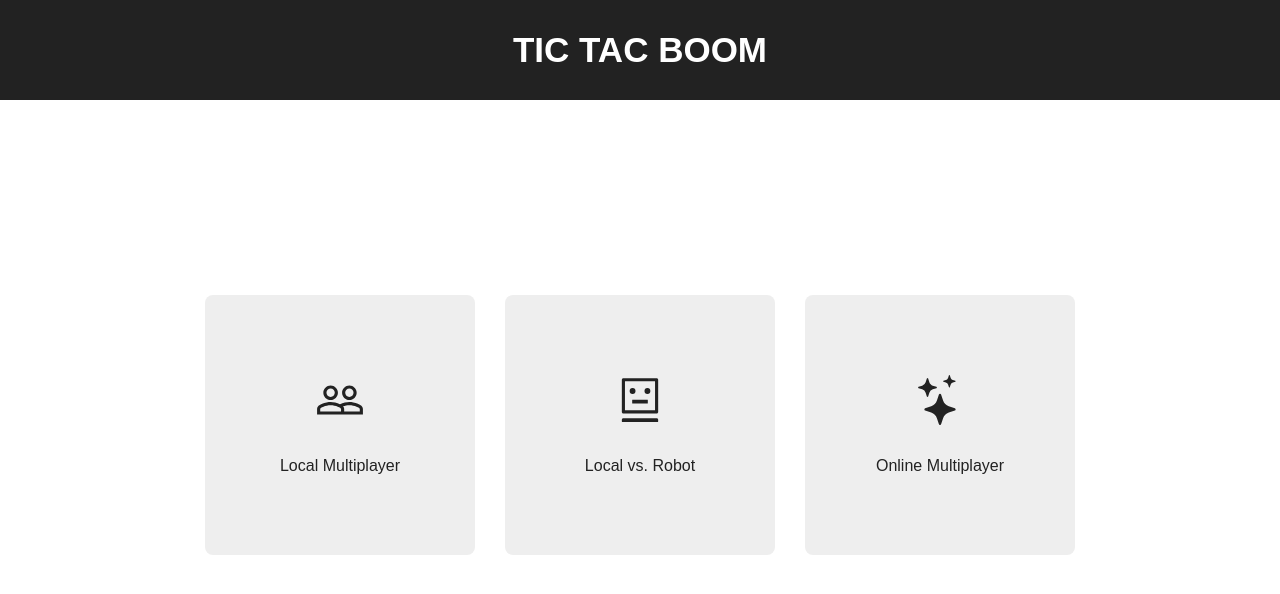
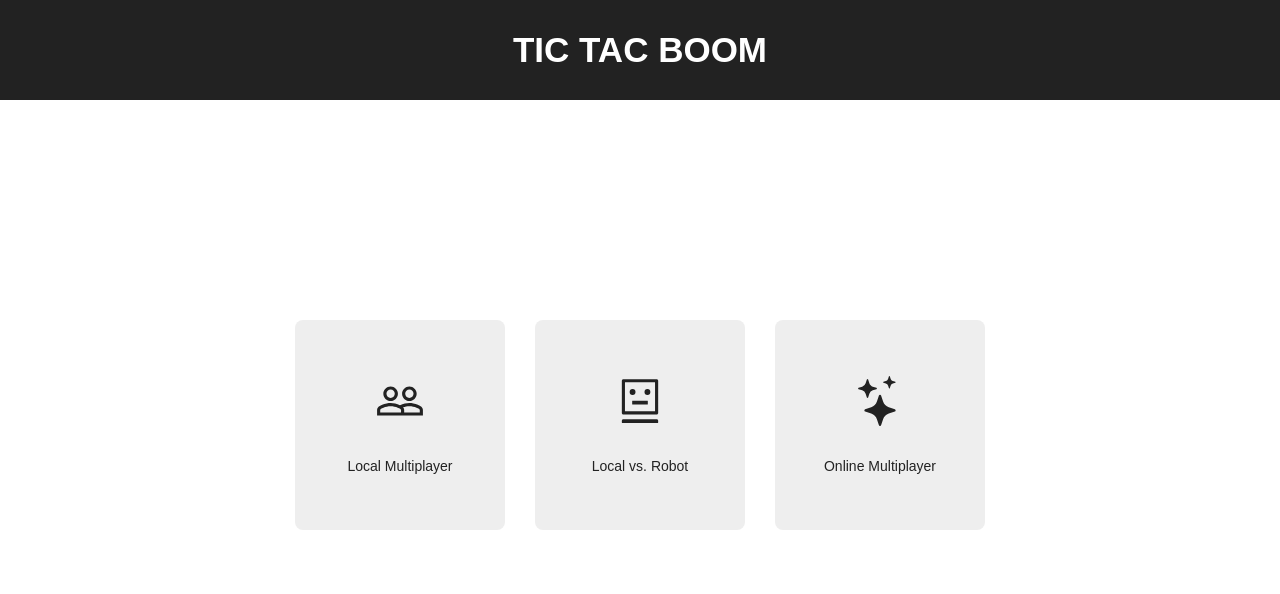
Before and after one commit to RobertCooney99/tic-tac-boom, a React (Create React App) app in the folder client/: page /options in a window 1280 px wide. Shown: the top 594 px of the page. Built offline with nearby package versions, Linux system fonts and the light colour scheme.

Commit message:
tech(TTB-062): Updated to styled-components

```diff
--- a/client/src/components/CardLink/CardLink.jsx
+++ b/client/src/components/CardLink/CardLink.jsx
@@ -1,14 +1,43 @@
-import './cardlink.css';
+import styled from "styled-components";
 import CardIcon from '../CardIcon';
 import CardText from '../CardText';
 import { Link } from 'react-router-dom';
 
+const CardContainer = styled(Link)`
+    background-color: #EEE;
+    border-radius: 8px;
+    padding: 5px;
+    flex: 1 1 0;
+    flex-direction: column;
+    display: flex;
+    justify-content: center;
+    align-items: center;
+    height: 200px;
+    width: 200px;
+    margin-left: 15px;
+    margin-right: 15px;
+    transition: background-color 1s ease;
+    text-decoration: none;
+    color: #222;
+
+    &:hover {
+        background-color: #DDD;
+    }
+
+    @media (max-width: 768px) {
+        width: 150px;
+        height: 100%;
+        margin: 10px 0px;
+        padding: 15px;
+    }
+`;
+
 function CardLink(props) {
     return(
-        <Link to={props.to} className="game-description-card">
+        <CardContainer to={props.to}>
             <CardIcon iconType={props.iconType} />
             <CardText text={props.text} />
-        </Link>
+        </CardContainer>
     )
 }
 
--- a/client/src/components/Options/Options.jsx
+++ b/client/src/components/Options/Options.jsx
@@ -1,15 +1,25 @@
 import CardLink from '../CardLink';
-import './options.css';
+import styled from "styled-components";
+
+const Container = styled.div`
+    display: flex;
+    flex-direction: row;
+    align-items: center;
+    justify-content: space-between;
+    padding: 20px;
+
+    @media (max-width: 768px) {
+        flex-direction: column;
+    }
+`;
 
 function Options() {
     return(
-        <div className="container">
-            <div className="game-options-container">
-                    <CardLink to={"/game"} iconType={"localMultiplayer"} text={"Local Multiplayer"}/>
-                    <CardLink to={"/solo"} iconType={"localRobot"} text={"Local vs. Robot"}/>
-                    <CardLink to={"/online/test"} iconType={"stars"} text={"Online Multiplayer"}/>
-            </div>
-        </div>
+        <Container>
+            <CardLink to={"/game"} iconType={"localMultiplayer"} text={"Local Multiplayer"}/>
+            <CardLink to={"/solo"} iconType={"localRobot"} text={"Local vs. Robot"}/>
+            <CardLink to={"/online/test"} iconType={"stars"} text={"Online Multiplayer"}/>
+        </Container>
     )
 }
 
--- a/client/src/components/Options/options.css
+++ b/client/src/components/Options/options.css
@@ -7,11 +7,11 @@
     width: 900px;
 }
 
-.option-button-container {
+/* .option-button-container {
     display: flex;
     margin-top: 30px;
 }
 
 .container {
     justify-content: flex-start;
-}
+} */
```
